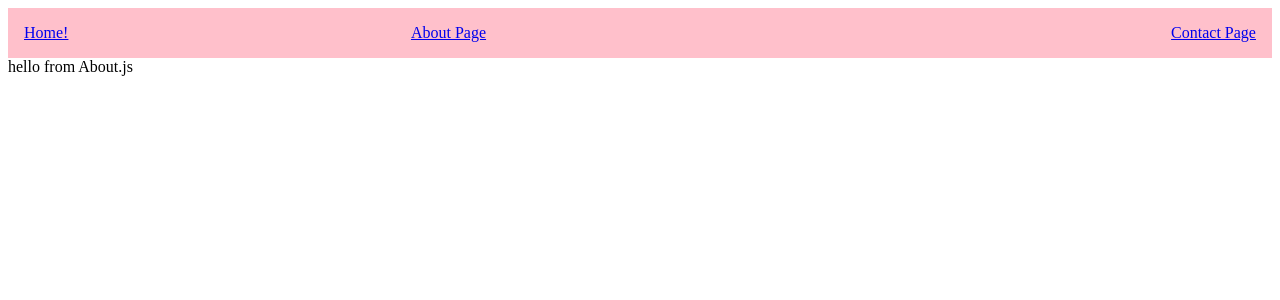
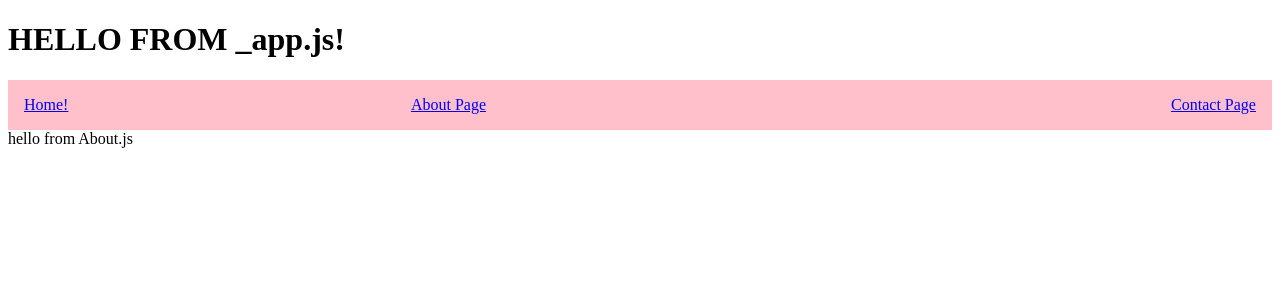
Before and after one commit to ecargiohc/next-trial, a Next.js app: page /about in a window 1280 px wide. Shown: the top 300 px of the page. Built offline with nearby package versions, Linux system fonts and the light colour scheme.

Commit message:
create/added _app.js file

```diff
--- /dev/null
+++ b/pages/_app.js
@@ -0,0 +1,26 @@
+ import React from 'react';
+ import App, {Container} from 'next/app';
+
+ class MyApp extends App {
+     static async getInitialProps({Component, ctx}) {
+         let pageProps = {};
+
+         if (Component.getInitialProps) {
+             pageProps = await Component.getInitialProps(ctx);
+         }
+
+         return {pageProps};
+     }
+
+     render() {
+         const {Component, pageProps} = this.props;
+
+         return (
+             <Container>
+                 <h1>HELLO FROM _app.js!</h1>
+                 <Component {...pageProps} />
+             </Container>
+         );
+     }
+ }
+ export default MyApp;
```
